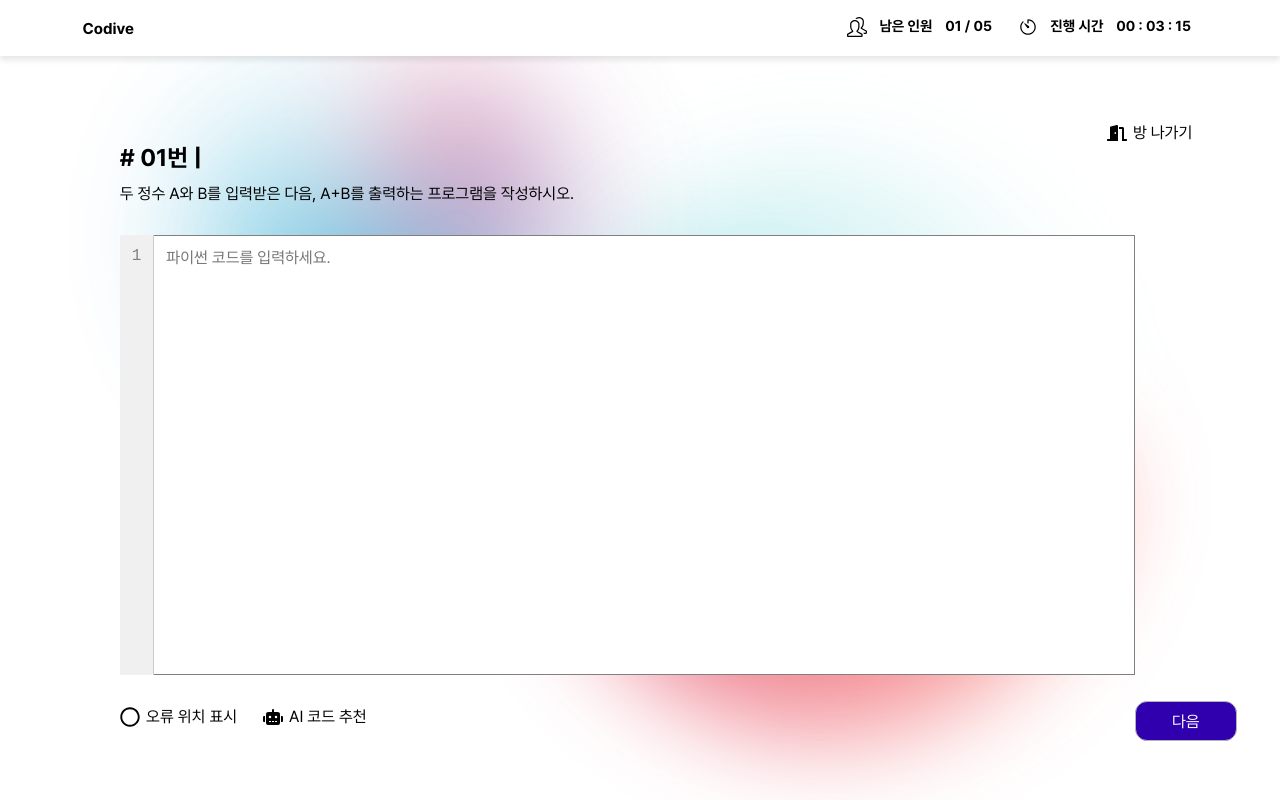
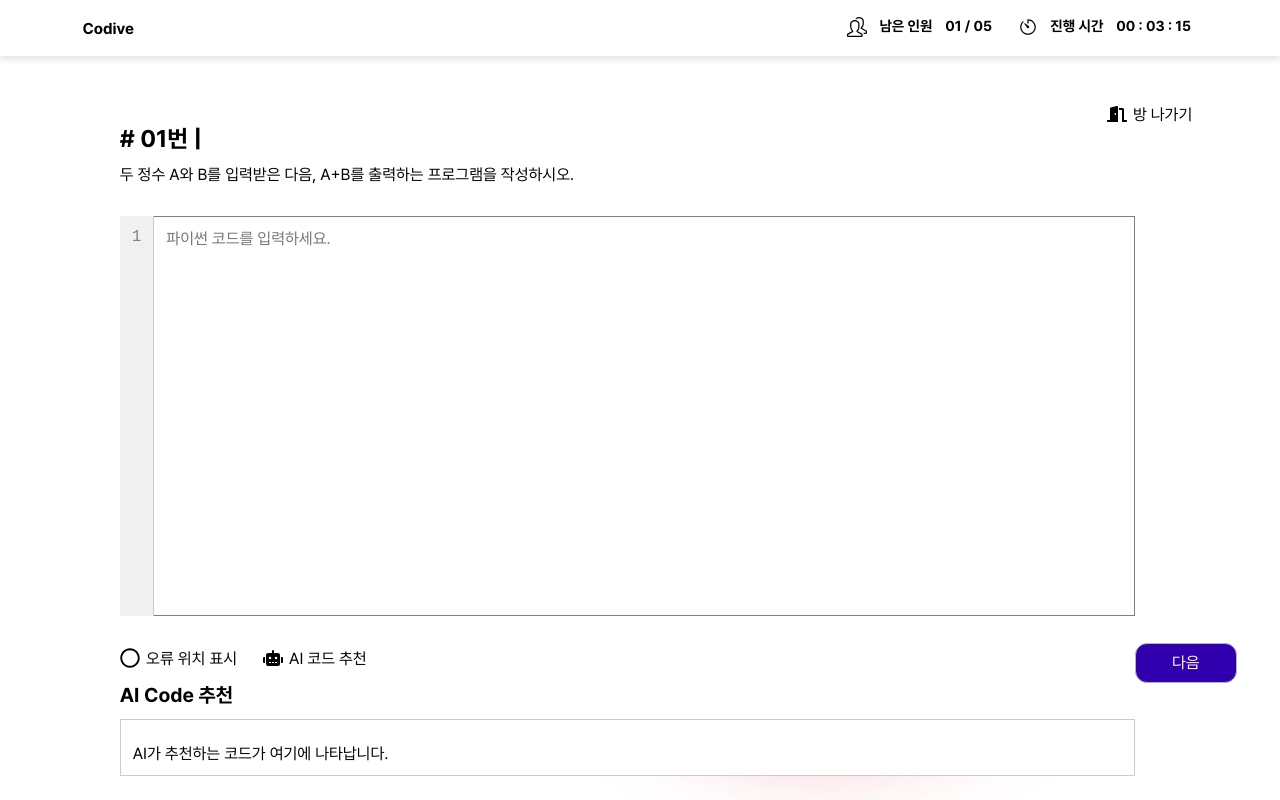
Before and after one commit to seajihey/Codive, a React (Create React App) app in the folder codive/: page /room in a window 1280 px wide. Built offline with nearby package versions, Linux system fonts and the light colour scheme; a web font is replaced by a local one.

Commit message:
배경 및 오류 수정

```diff
--- a/codive/src/Home.css
+++ b/codive/src/Home.css
@@ -98,6 +98,8 @@ body {
   align-items: center;
   height: 100vh;
   background-color: #fff;
+  overflow: hidden; /* 스크롤 방지 */
+  position: relative; /* ::before, ::after가 위치 설정을 할 수 있도록 position 추가 */
 }
 
 .home-container {
--- a/codive/src/Report.css
+++ b/codive/src/Report.css
@@ -99,7 +99,7 @@
 }
 
 .TextSemi {
-    font-size:0.75rem;
+    font-size:0.9rem;
     font-family: "Pretendard-Regular";
 }
 .contentBox {
--- a/codive/src/Room.css
+++ b/codive/src/Room.css
@@ -25,11 +25,13 @@
   border: 1px solid #ccc;
   padding: 1.5vh;
   margin-top: 1.5vh;
-  height: 15vh;
+  height: fit-content;
   width: 85%;
   overflow: hidden;
   font-family: "Pretendard-Regular";
   margin-left: 6vw;
+  background-color: white;
+  padding-top: 3vh;
 }
 .aiBoxTitle {
   font-family: "Pretendard-Bold";
@@ -68,7 +70,7 @@
   display: flex;
   justify-content: flex-end;
   margin-right: 3.5vw;
-  margin-top: 3vh;
+  margin-top: 5vh;
   margin-left: 45vw;
 }
 
@@ -82,7 +84,7 @@
   align-items: center;
   font-family: "Pretendard-Regular";
   white-space: nowrap;
-  margin-top: 5vh;
+  padding-top: 5vh;
 }
 
 .exitButton .icon {
@@ -111,7 +113,7 @@
 
 .codeInput {
   width: 100%;
-  height: 55vh;
+  height: 50vh;
   padding: 1.5vh;
   font-size: 2vh;
   border: 1px solid gray;
@@ -120,8 +122,10 @@
   font-family: "Pretendard-Regular";
   outline: none;
 }
-/* .room-container {
+
+.room-container {
   background-color: white;
   width: 100%;
-  height: 100vh;
-} */
+  height: 100%;
+  overflow-y: scroll;
+}
--- a/codive/src/pages/Home.js
+++ b/codive/src/pages/Home.js
@@ -101,7 +101,7 @@ function Home() {
                   <div className="input-container">
                     <label>그룹 초대코드</label>
                     <input type="text" value={inviteCode} onChange={(e) => setInviteCode(e.target.value)} />
-                    <p className="error-message">중복된 코드입니다.</p>
+                    {/* <p className="error-message">중복된 코드입니다.</p> */}
                   </div>
                   <div className="input-container">
                     <label>그룹 비밀번호</label>
--- a/codive/src/pages/Report.js
+++ b/codive/src/pages/Report.js
@@ -17,7 +17,7 @@ function Report() {
             <div className="TextSemi">
               아래에 당신이 푼 코드의 분석이 있습니다.<br />
               시간복잡도, 코드 스타일, 테스트케이스 통과여부, 메모리 사용량 등의 분석을 한 눈에 확인하세요.<br />
-              말을 조금 더 넣으면 밋밋함이 좀 덜 할 것 같은디 딱히 쓸 말이 없음!!!
+
             </div>
             <div class="crown"><FaCrown size="150px" color="#F6D903" /></div>
           </div>
--- a/codive/src/pages/Room.js
+++ b/codive/src/pages/Room.js
@@ -7,7 +7,7 @@ import { FaDoorOpen, FaRobot, FaCircle, FaRegCircle } from 'react-icons/fa';  //
 function Room() {
   const [code, setCode] = useState('');  // 파이썬 코드 입력 상태
   const [lineCount, setLineCount] = useState(1);  // 줄 번호 상태
-  const [showAIBox, setShowAIBox] = useState(false);  // AI 추천 박스 상태
+  const [showAIBox, setShowAIBox] = useState(true);  // AI 추천 박스 상태
   const [errorToggled, setErrorToggled] = useState(false);  // 오류 위치 토글 상태
   const [currentProblem, setCurrentProblem] = useState(1);  // 현재 문제 번호 (1~5)
   const navigate = useNavigate();  // useNavigate 훅 사용
@@ -101,7 +101,7 @@ function Room() {
           <div className="ai-box">
             <p>AI가 추천하는 코드가 여기에 나타납니다.</p>
             <div className="scrollable-content">
-              <p>AI 추천 코드</p>
+              <p> </p>
             </div>
           </div>
         </div>
```
